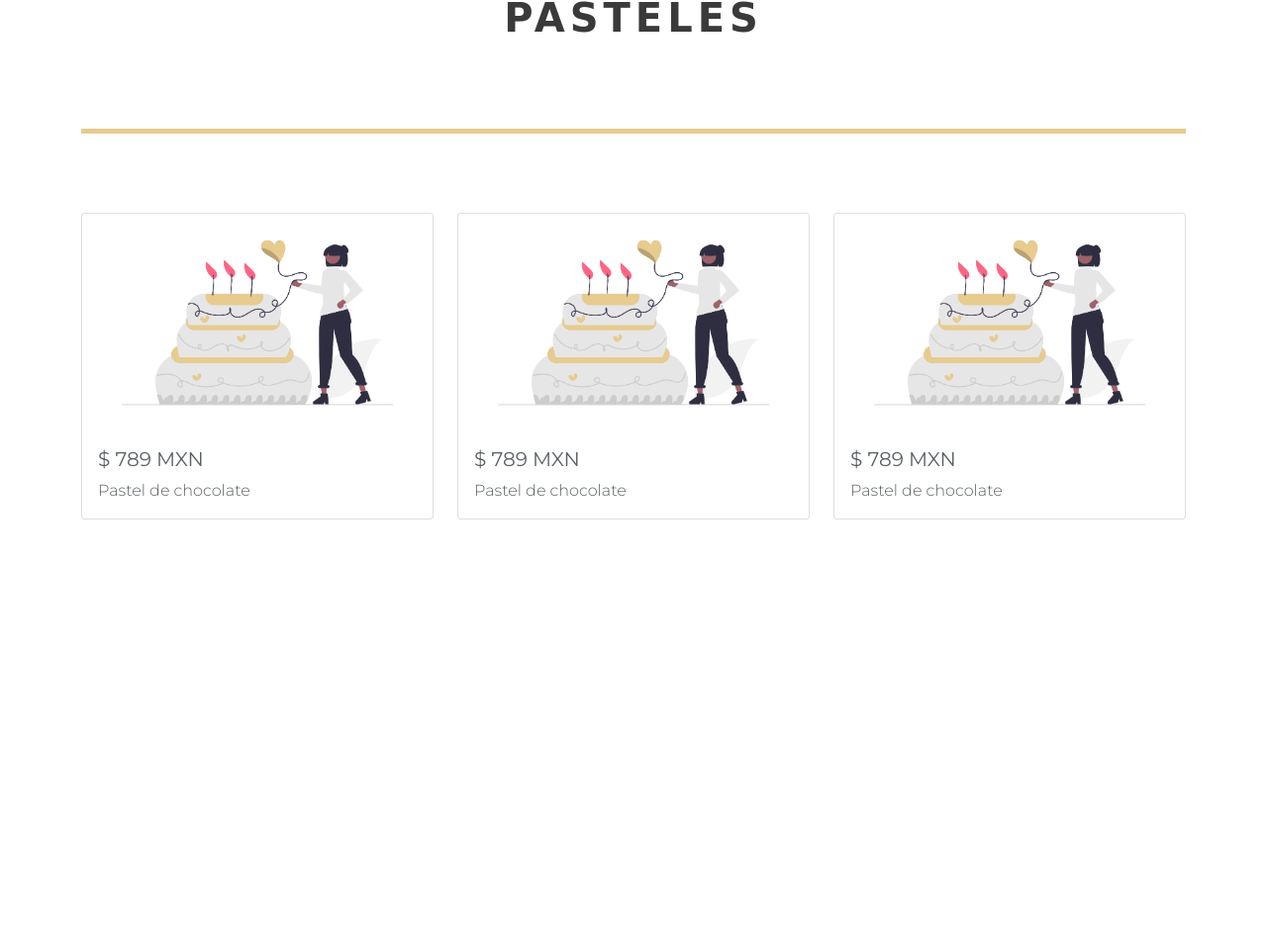
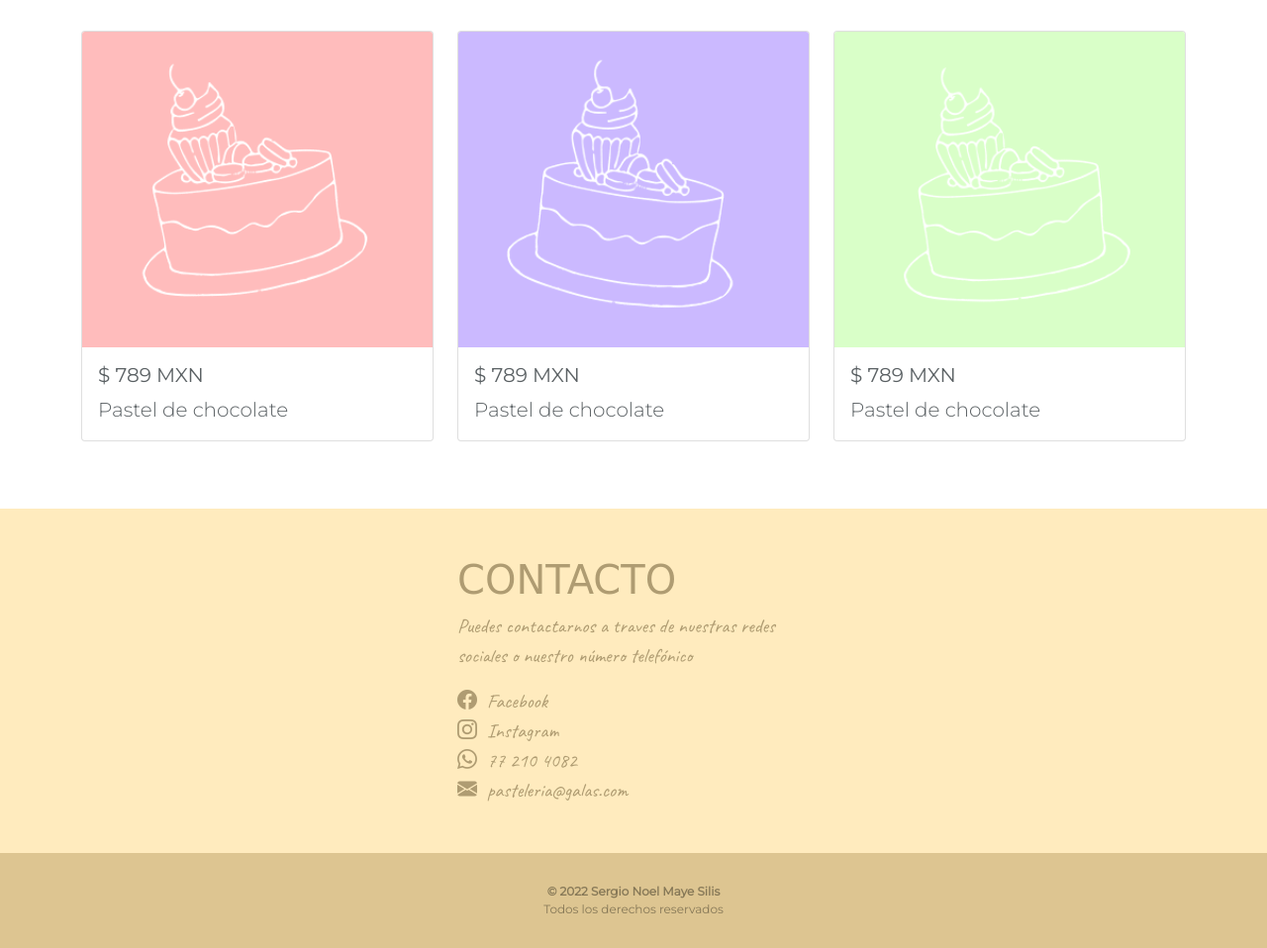
Before and after one commit to noelsilis/PracticasDeIntroFrontEnd, a plain HTML site: page Semana 2 - Practica HTML/index.html in a window 1280 px wide. Shown: the part 818-1776 px from the top of the page at 99% size. Before the commit the page ends 1411 px from the top, so only its background shows below. Drawn offline with nearby package versions, Linux system fonts and the light colour scheme; a web font is replaced by a local one.

Commit message:
Adición de footer

```diff
--- a/Semana 2 - Practica HTML/index.html
+++ b/Semana 2 - Practica HTML/index.html
@@ -56,12 +56,12 @@
   </nav>
   <div class="row m-auto" id="fila-inicio">
     <div class="logo">
-      <h4>Pasteleria y respoteria</h4>
+      <h4>Pasteleria y reposteria</h4>
       <h1>GALAS</h1>
       <span>Sabor y sensaciones</span>
     </div>
   </div>
-  <img src="img/wave.svg" class="wave">
+  <!-- <img src="img/wave.svg" class="wave"> -->
   <div class="container pt-5 pb-5" id="fila-pasteles">
     <div class="titulo m-auto">
       <h1>PASTELES</h1>
@@ -70,7 +70,7 @@
     <div class="row">
       <div class="col-sm-4">
         <a class="card" href="#">
-          <img src="img/pastel4.png" class="card-img-top" alt="...">
+          <img src="img/Frame 1.png" class="card-img-top" alt="...">
           <div class="card-body">
             <h5 class="card-title">$ 789 MXN</h5>
             <p class="card-text">Pastel de chocolate</p>
@@ -79,7 +79,7 @@
       </div>
       <div class="col-sm-4">
         <a class="card" href="#">
-          <img src="img/pastel4.png" class="card-img-top" alt="...">
+          <img src="img/Frame 2.png" class="card-img-top" alt="...">
           <div class="card-body">
             <h5 class="card-title">$ 789 MXN</h5>
             <p class="card-text">Pastel de chocolate</p>
@@ -88,7 +88,7 @@
       </div>
       <div class="col-sm-4">
         <a class="card" href="#">
-          <img src="img/pastel4.png" class="card-img-top" alt="...">
+          <img src="img/Frame 3.png" class="card-img-top" alt="...">
           <div class="card-body">
             <h5 class="card-title">$ 789 MXN</h5>
             <p class="card-text">Pastel de chocolate</p>
@@ -97,6 +97,31 @@
       </div>
     </div>
   </div>
+  <footer>
+    <div class="container">
+      <div class="row pb-5 pt-5">
+        <div class="col-sm-4">
+        </div>
+        <div class="col-sm-4">
+          <h1>CONTACTO</h1>
+          <p>
+            Puedes contactarnos a traves de nuestras redes sociales o nuestro número telefónico
+          </p>
+            <a class="align-icons" href="#"><i class="bi bi-facebook"></i><span>Facebook</span></a>
+            <a class="align-icons" href="#"><i class="bi bi-instagram"></i><span>Instagram</span></a>
+            <a class="align-icons" href="#"><i class="bi bi-whatsapp"></i><span>77 210 4082</span></a>
+            <a class="align-icons" href="#"><i class="bi bi-envelope-fill"></i><span>pasteleria@galas.com</span></a>
+        </div>
+        <div class="col-sm-4"></div>
+      </div>
+    </div>
+    <div class="derechos">
+      <div class="container">
+        <b>© 2022 Sergio Noel Maye Silis</b><br>
+        Todos los derechos reservados
+      </div>
+    </div>
+  </footer>
   <!-- Optional JavaScript; choose one of the two! -->
 
   <!-- Option 1: Bootstrap Bundle with Popper -->
--- a/Semana 2 - Practica HTML/styles.css
+++ b/Semana 2 - Practica HTML/styles.css
@@ -30,7 +30,7 @@ nav{
   background-image: linear-gradient(to right, #e7cb8f, #dee78f );
 }
 .navbar-light a{
-  color: #a3a3a3 !important;
+  color: #ffffff !important;
 }
 .navbar .nav-link.active{
   font-weight: 800;
@@ -49,10 +49,17 @@ img.navbar-brand{
 }
 
 #fila-inicio{
+  background-image:  linear-gradient(to top, #635a4bb7, #5c5f3fa6), url(img/fondo.jpg);
+  background-repeat: no-repeat, repeat;
+  background-size: cover;
+  background-position: center;
+}
+
+#fila-inicio{
   font-family: 'Elsie', cursive;
   font-weight: 400;
   background-color: #e7cb8f;
-  height: 400px;
+  height: 500px;
 }
 
 .wave{
@@ -61,7 +68,7 @@ img.navbar-brand{
 }
 
 #fila-inicio .logo{
-  margin-top: 170px;
+  margin-top: 180px;
   text-align: center;
 }
 #fila-inicio .logo h4{
@@ -92,6 +99,9 @@ img.navbar-brand{
 
 @media only screen and (max-width: 516px) {
   /* For mobile phones: */
+  #fila-inicio{
+    background-position: center;
+  }
   #fila-inicio .logo h4{
     font-size: 12px;
     letter-spacing: 4px;
@@ -121,8 +131,8 @@ img.navbar-brand{
   padding-bottom: 80px;
   font-family: 'Elsie', cursive;
   font-weight: 900;
-  letter-spacing: 5px;
-  color: #3a3a3a;
+  letter-spacing: 10px;
+  color: #af9c72;
 }
 
 #fila-pasteles .row .col-sm-4{
@@ -141,3 +151,60 @@ img.navbar-brand{
   border-color: #e7cb8f;
   color: #ad996c;
 }
+
+
+footer{
+  background-color: #ffebbe;
+  color: #af9c72;
+}
+
+footer h1{
+  font-family: 'Elsie', cursive;
+  font-weight: 400;
+}
+
+footer p, a{
+  font-family: 'Caveat', cursive;
+  font-size: 20px;
+  font-weight: 400;
+}
+
+.align-icons {
+  display: flex;
+  text-decoration: none;
+  color: #af9c72;
+}
+
+.align-icons:hover{
+  color:#867857;
+}
+
+.align-icons span {
+  margin-left: 10px;
+}
+
+.logo-footer{
+  filter: contrast(70%);
+  max-height: 60px;
+  min-height: 30px;
+}
+
+footer .derechos{
+  font-family: 'Montserrat', sans-serif;
+  background-color: #ddc591;
+  color:#867857;
+  padding-top: 30px;
+  padding-bottom: 30px;
+  text-align: center;
+  font-size: 12px;
+}
+
+@media only screen and (max-width: 1000px) {
+  footer{
+    text-align: center;
+  }
+
+  .align-icons{
+    display: flow-root;
+  }
+}
```
Also changed, not shown: Semana 2 - Practica HTML/img/Frame 1.png (added), Semana 2 - Practica HTML/img/Frame 2.png (added), Semana 2 - Practica HTML/img/Frame 3.png (added), Semana 2 - Practica HTML/img/Frame 4.png (added), 1 other file.
